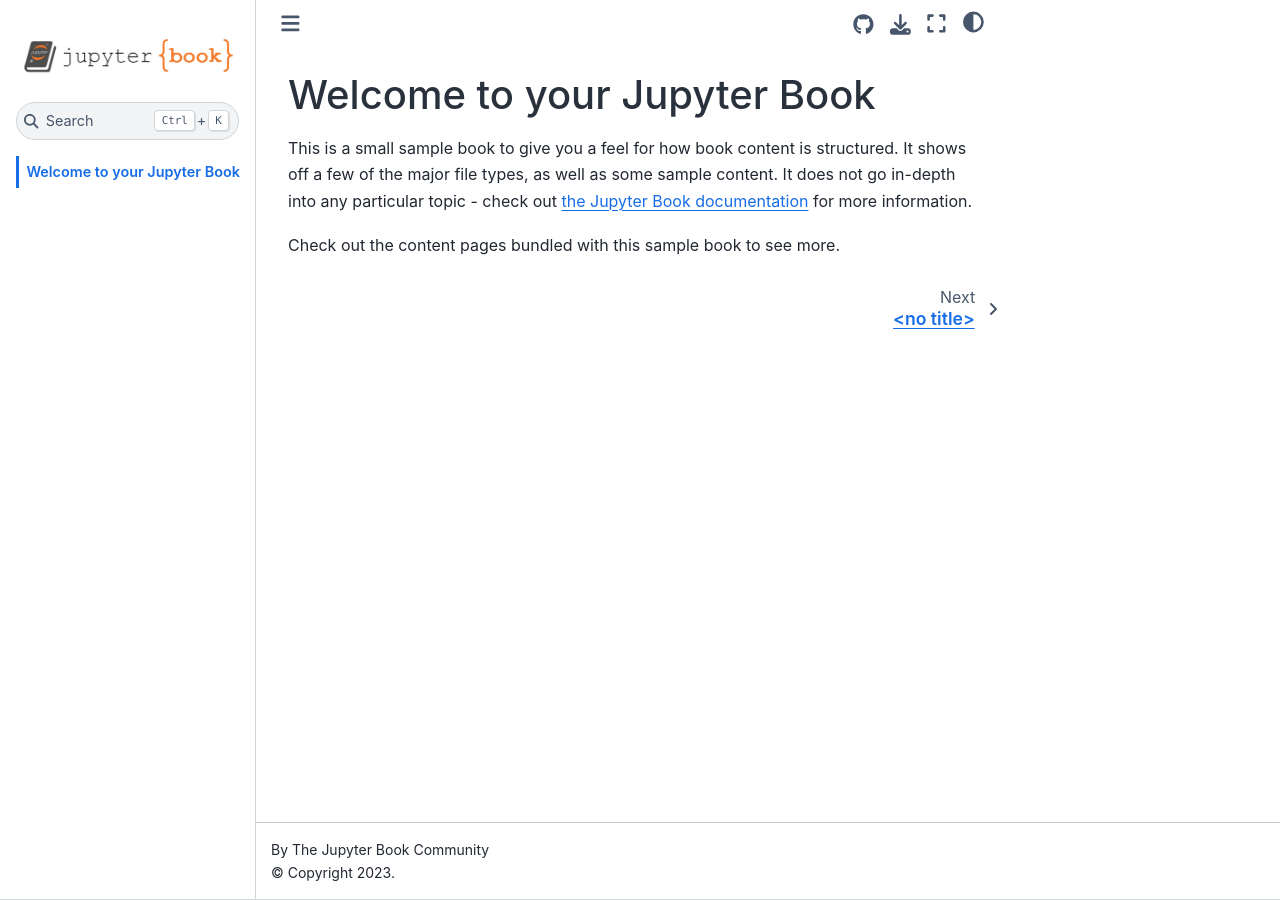
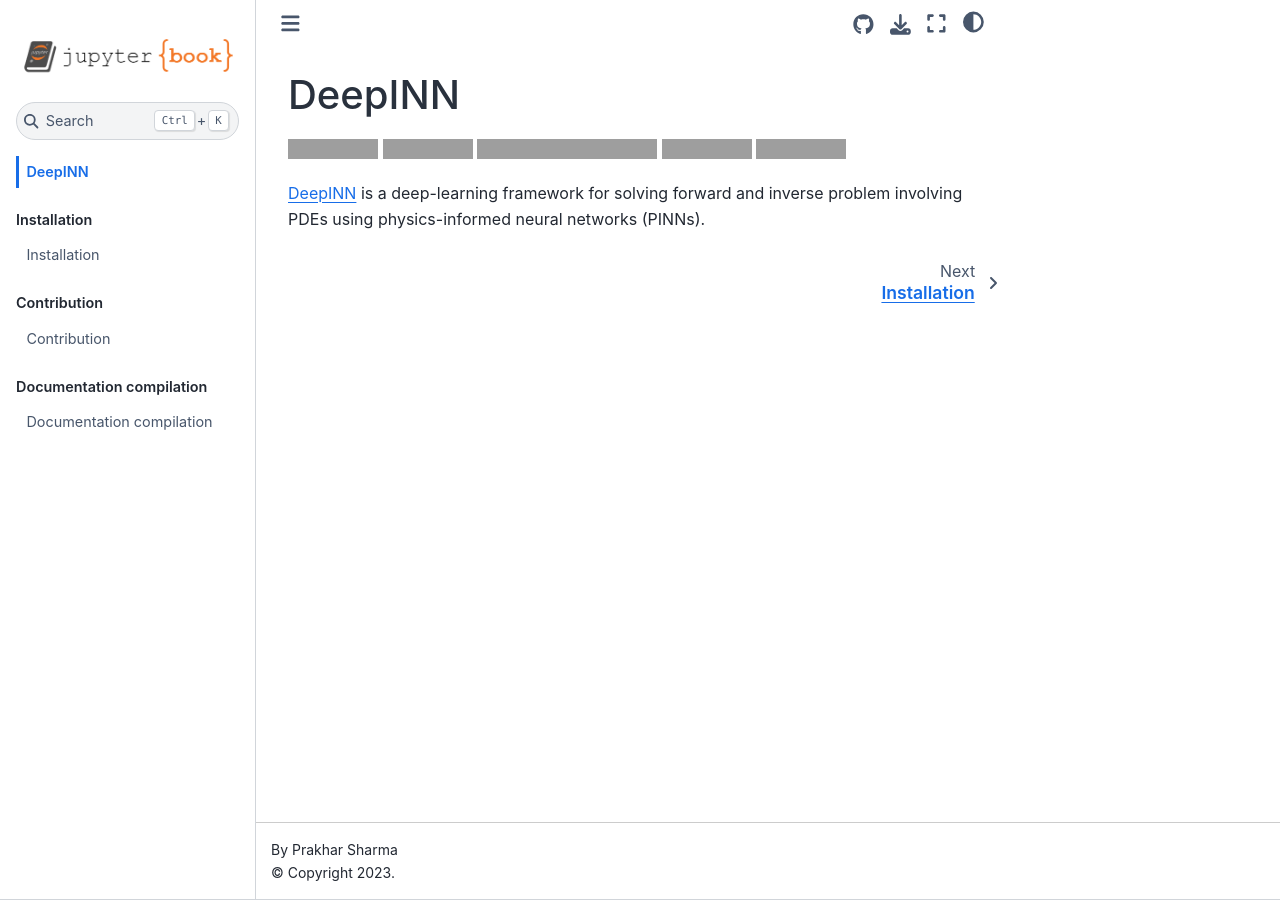
Before and after one commit to praksharma/DeepINN, a Jupyter Book: the page built from docs/intro.md, in a window 1280 px wide. Built offline with Jupyter Book 1.0.4 settings and Sphinx 7.4.7 and the Sphinx Book theme 1.1.4, drawn with Linux system fonts in a browser that asks for light colours; grey boxes are pictures that could not be loaded.

````diff
--- a/docs/_config.yml
+++ b/docs/_config.yml
@@ -1,8 +1,9 @@
 # Book settings
 # Learn more at https://jupyterbook.org/customize/config.html
 
-title: My sample book
-author: The Jupyter Book Community
+title: DeepINN
+author: Prakhar Sharma
+copyright: "2023"
 logo: logo.png
 
 # Force re-execution of notebooks on each build.
@@ -21,7 +22,7 @@ bibtex_bibfiles:
 
 # Information about where the book exists on the web
 repository:
-  url: https://github.com/executablebooks/jupyter-book  # Online location of your book
+  url: https://github.com/praksharma/DeepINN  # Online location of your book
   path_to_book: docs  # Optional path to your book, relative to the repository root
   branch: master  # Which branch of the repository should be used when creating links (optional)
 
--- a/docs/_toc.yml
+++ b/docs/_toc.yml
@@ -6,4 +6,10 @@ root: intro
 parts:
   - caption: Installation
     chapters:
-    - file: docs_tutorial/README.md
+    - file: docs_tutorial/installation.md
+  - caption: Contribution
+    chapters:
+    - file: docs_tutorial/contribution.md
+  - caption: Documentation compilation
+    chapters:
+    - file: docs_tutorial/docs_contribution.md
--- a/docs/intro.md
+++ b/docs/intro.md
@@ -1,11 +1,5 @@
-# Welcome to your Jupyter Book
+# DeepINN
+[![DeepINN CI](https://github.com/praksharma/DeepINN/actions/workflows/main.yml/badge.svg)](https://github.com/praksharma/DeepINN/actions/workflows/main.yml) [![docker_container](https://github.com/praksharma/DeepINN/actions/workflows/docker.yml/badge.svg)](https://github.com/praksharma/DeepINN/actions/workflows/docker.yml) [![Codacy Badge](https://app.codacy.com/project/badge/Grade/a5c43d9b9e6a45759061ac654bdc1e3f)](https://www.codacy.com/gh/praksharma/DeepINN/dashboard?utm_source=github.com&amp;utm_medium=referral&amp;utm_content=praksharma/DeepINN&amp;utm_campaign=Badge_Grade)![Travis (.org) branch](https://app.travis-ci.com/praksharma/DeepINN.svg?branch=main)
+[![Documentation Status](https://readthedocs.org/projects/deepinn/badge/?version=latest)](https://deepinn.readthedocs.io/en/latest/index.html?badge=latest) [![License](https://img.shields.io/badge/License-AGPL_v3-red.svg)](https://github.com/praksharma/DeepINN/blob/main/LICENSE)
 
-This is a small sample book to give you a feel for how book content is
-structured.
-It shows off a few of the major file types, as well as some sample content.
-It does not go in-depth into any particular topic - check out [the Jupyter Book documentation](https://jupyterbook.org) for more information.
-
-Check out the content pages bundled with this sample book to see more.
-
-```{tableofcontents}
-```
+[DeepINN](https://github.com/praksharma/DeepINN) is a deep-learning framework for solving forward  and inverse problem involving PDEs using physics-informed neural networks (PINNs).
````
Also changed, not shown: docs/docs_tutorial/README.md (deleted, +0 -1 lines), docs/docs_tutorial/contribution.md (added, +31 -0 lines), docs/docs_tutorial/docs_contribution.md (added, +64 -0 lines), docs/docs_tutorial/installation.md (added, +53 -0 lines), docs/markdown-notebooks.md (deleted, +0 -53 lines), docs/markdown.md (deleted, +0 -55 lines), docs/notebooks.ipynb (deleted).
